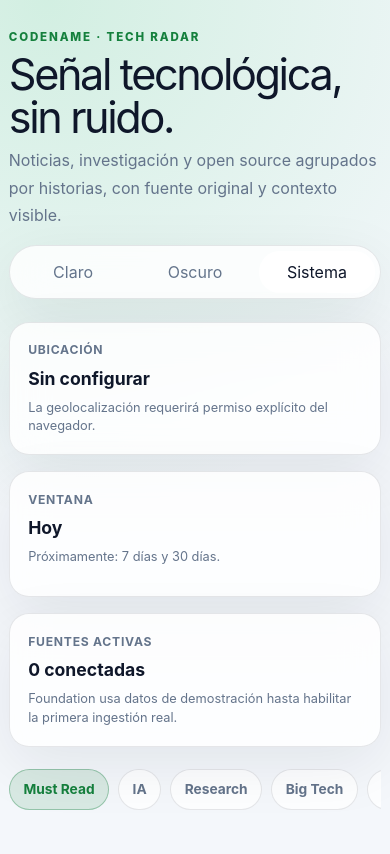
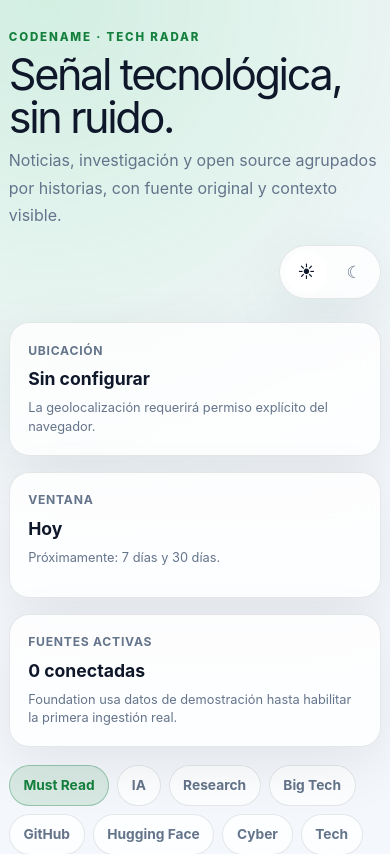
Before and after one commit to Aranwill/tech-radar, a Next.js app: page / in a window 390 px wide. Shown: the top 854 px of the page. Built offline with nearby package versions, Linux system fonts and the light colour scheme.

Commit message:
style: refine mobile theme controls and layout

```diff
--- a/src/app/globals.css
+++ b/src/app/globals.css
@@ -126,12 +126,16 @@ h1 {
   background: var(--surface);
   backdrop-filter: blur(18px);
   box-shadow: var(--shadow);
+  margin-left: auto;
 }
 
 .theme-control button {
+  width: 42px;
+  height: 42px;
+  display: grid;
+  place-items: center;
   border: 0;
   border-radius: 999px;
-  padding: 0.55rem 0.75rem;
   color: var(--muted);
   background: transparent;
   cursor: pointer;
@@ -140,6 +144,23 @@ h1 {
 .theme-control button[aria-pressed="true"] {
   color: var(--text);
   background: var(--surface-strong);
+}
+
+.theme-icon {
+  font-size: 1.05rem;
+  line-height: 1;
+}
+
+.sr-only {
+  position: absolute;
+  width: 1px;
+  height: 1px;
+  padding: 0;
+  margin: -1px;
+  overflow: hidden;
+  clip: rect(0, 0, 0, 0);
+  white-space: nowrap;
+  border: 0;
 }
 
 .context-grid,
@@ -190,10 +211,9 @@ h1 {
 
 .category-strip {
   display: flex;
+  flex-wrap: wrap;
   gap: 0.55rem;
-  overflow-x: auto;
   padding: 1.4rem 0;
-  scrollbar-width: none;
 }
 
 .category {
@@ -205,6 +225,7 @@ h1 {
   background: var(--surface);
   font-size: 0.86rem;
   font-weight: 700;
+  flex: 0 0 auto;
 }
 
 .category.active {
@@ -371,8 +392,11 @@ h1 {
   margin-top: 2rem;
   padding: 1.2rem 0;
   display: flex;
-  justify-content: space-between;
-  gap: 1rem;
+  flex-direction: column;
+  align-items: center;
+  justify-content: center;
+  gap: 0.35rem;
+  text-align: center;
   color: var(--muted);
   font-size: 0.84rem;
 }
@@ -412,12 +436,12 @@ h1 {
   }
 
   .theme-control {
-    width: 100%;
-    justify-content: space-between;
+    margin-left: auto;
   }
 
-  .theme-control button {
-    flex: 1;
+  .category-strip {
+    gap: 0.5rem;
+    padding: 1.1rem 0;
   }
 
   .card {
--- a/src/components/ThemeToggle.tsx
+++ b/src/components/ThemeToggle.tsx
@@ -2,29 +2,31 @@
 
 import { useEffect, useState } from "react";
 
-type ThemeMode = "light" | "dark" | "system";
+type ThemeMode = "light" | "dark";
 
-const modes: Array<{ value: ThemeMode; label: string }> = [
-  { value: "light", label: "Claro" },
-  { value: "dark", label: "Oscuro" },
-  { value: "system", label: "Sistema" },
+const modes: Array<{ value: ThemeMode; label: string; icon: string }> = [
+  { value: "light", label: "Claro", icon: "☀" },
+  { value: "dark", label: "Oscuro", icon: "☾" },
 ];
 
 function applyTheme(mode: ThemeMode) {
-  const root = document.documentElement;
-  if (mode === "system") {
-    root.removeAttribute("data-theme");
-    return;
+  document.documentElement.dataset.theme = mode;
+}
+
+function getInitialTheme(): ThemeMode {
+  const stored = window.localStorage.getItem("tech-radar-theme");
+  if (stored === "light" || stored === "dark") {
+    return stored;
   }
-  root.dataset.theme = mode;
+
+  return window.matchMedia("(prefers-color-scheme: dark)").matches ? "dark" : "light";
 }
 
 export function ThemeToggle() {
-  const [mode, setMode] = useState<ThemeMode>("system");
+  const [mode, setMode] = useState<ThemeMode>("dark");
 
   useEffect(() => {
-    const stored = window.localStorage.getItem("tech-radar-theme");
-    const initial = stored === "light" || stored === "dark" || stored === "system" ? stored : "system";
+    const initial = getInitialTheme();
     setMode(initial);
     applyTheme(initial);
   }, []);
@@ -41,10 +43,15 @@ export function ThemeToggle() {
         <button
           key={item.value}
           type="button"
+          aria-label={item.label}
+          title={item.label}
           aria-pressed={mode === item.value}
           onClick={() => selectMode(item.value)}
         >
-          {item.label}
+          <span className="theme-icon" aria-hidden="true">
+            {item.icon}
+          </span>
+          <span className="sr-only">{item.label}</span>
         </button>
       ))}
     </div>
```
